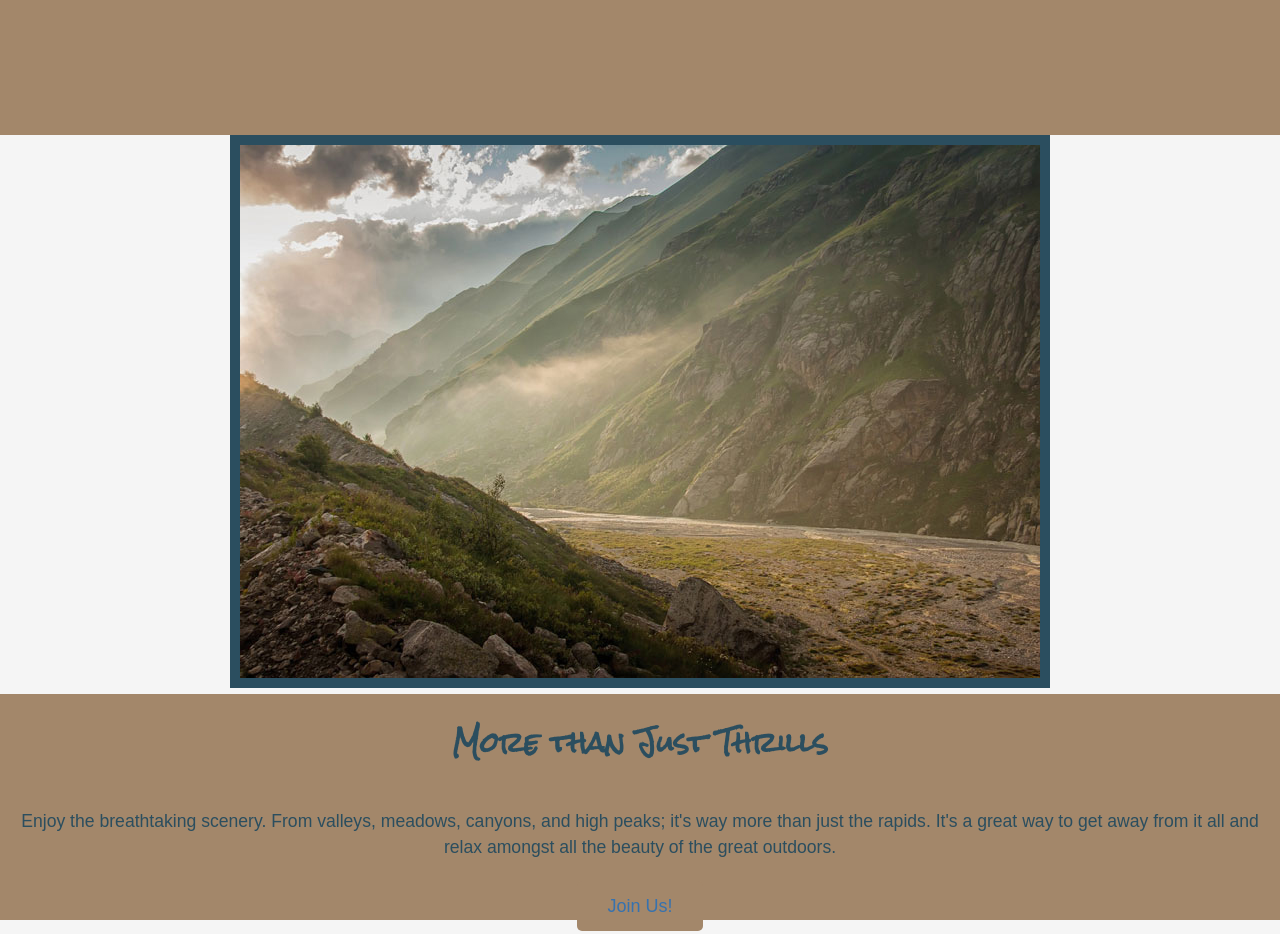
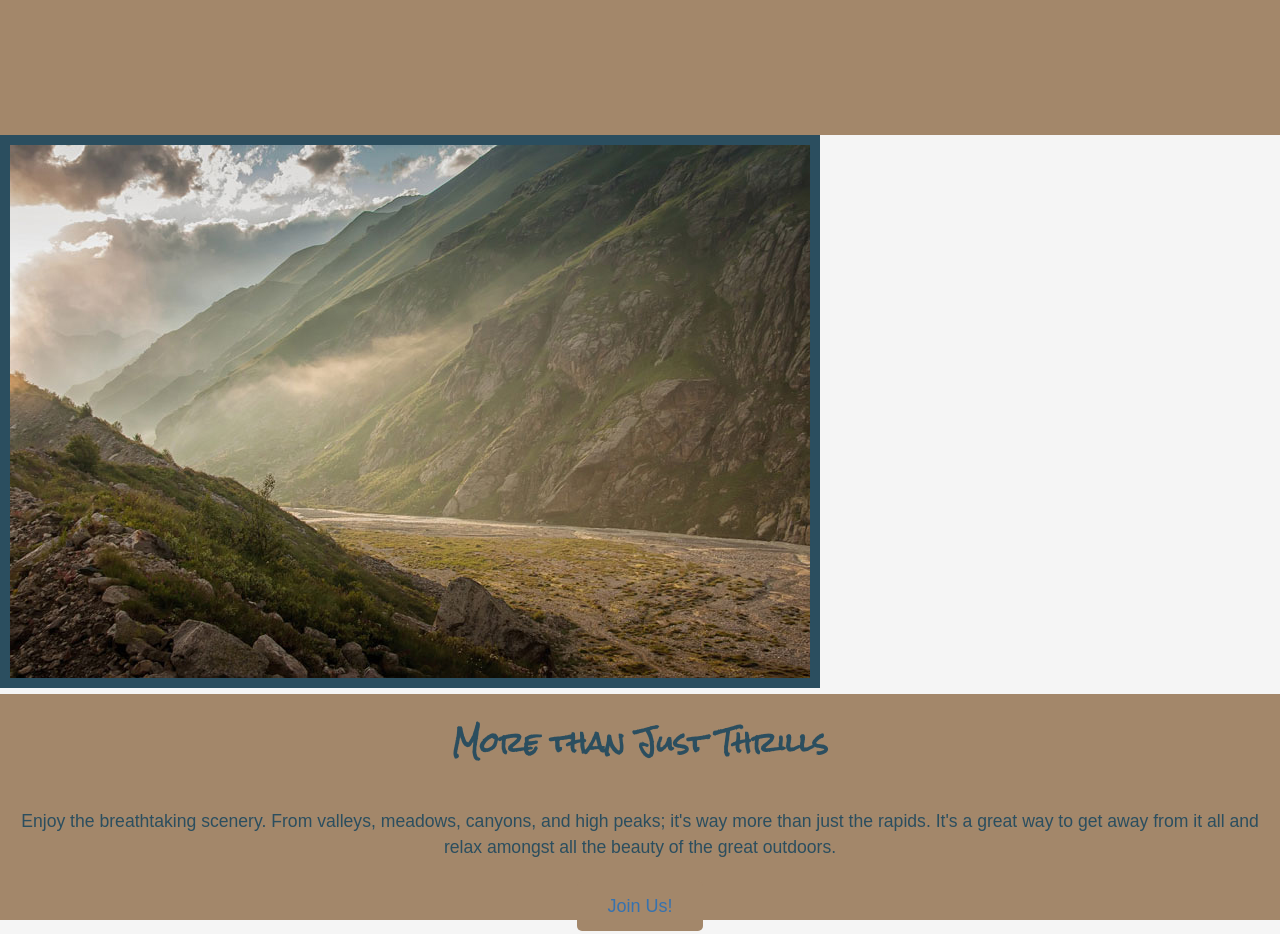
Before and after one commit to Odd-Dragon/wdd130, a plain HTML site: page wwr/index.html in a window 1280 px wide. Shown: the part 4380-5314 px from the top of the page. Drawn offline with Linux system fonts and the light colour scheme.

Commit message:
fixed mountains, made it a div

```diff
--- a/wwr/index.html
+++ b/wwr/index.html
@@ -49,9 +49,9 @@
             <h2>Rapids</h2>
         </section>
         <div id="background"></div>
-        <section class="mountains-card">
+        <div id="mountains-card">
             <img class="card-img" src="./images/mountains.jpg" alt="Scenic mountainside">
-        </section>
+        </div>
         <section class="msg">
             <h2>More than Just Thrills</h2>
             <p>Enjoy the breathtaking scenery. From valleys, meadows, canyons, and high peaks; it's way more than just the rapids. It's a great way to get away from it all and relax amongst all the beauty of the great outdoors. </p>
```
